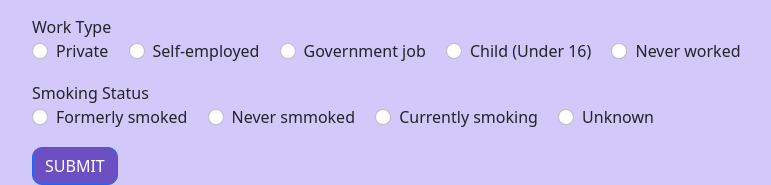
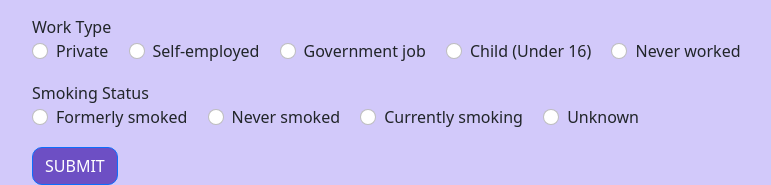
Before and after one commit to rebeccawatson95/Brain_Stroke_Predictor, a Flask app: page /survey in a window 1280 px wide. Shown: the part 665-850 px from the top of the page, without its empty margins (50-821 px from the left). Run offline with Flask 2, Linux system fonts and the light colour scheme.

Commit message:
fix type

```diff
--- a/templates/survey.html
+++ b/templates/survey.html
@@ -111,7 +111,7 @@
         <div class="form-check form-check-inline">
             <input class="form-check-input" type="radio" name="smoking_status" id="smoking_statusRadio2"
                 value="[0,0,1,0]" required>
-            <label class="form-check-label" for="smoking_statusRadio2">Never smmoked</label>
+            <label class="form-check-label" for="smoking_statusRadio2">Never smoked</label>
         </div>
         <div class="form-check form-check-inline">
             <input class="form-check-input" type="radio" name="smoking_status" id="smoking_statusRadio3"
```
